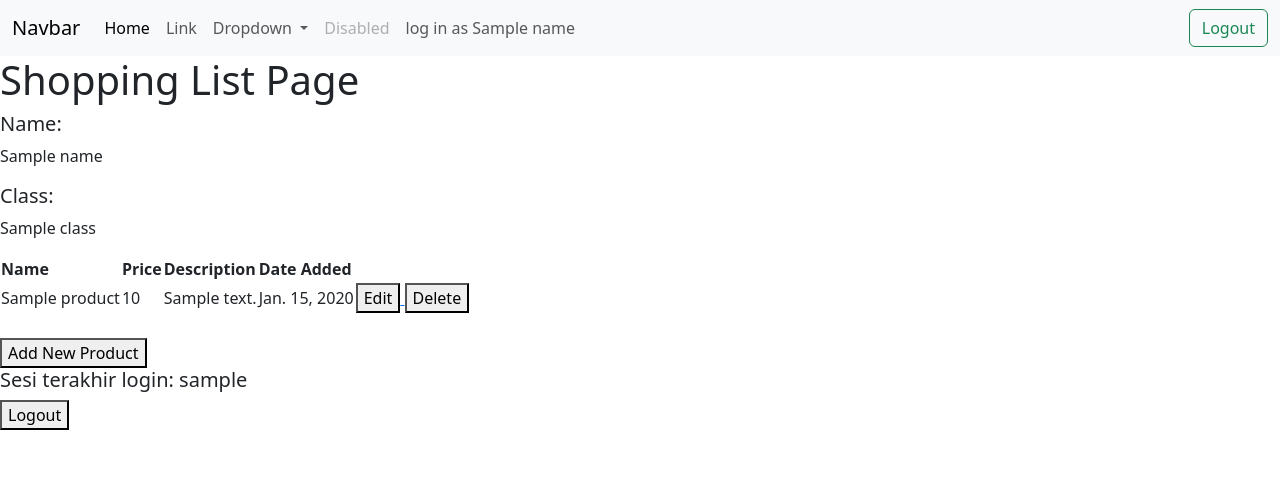
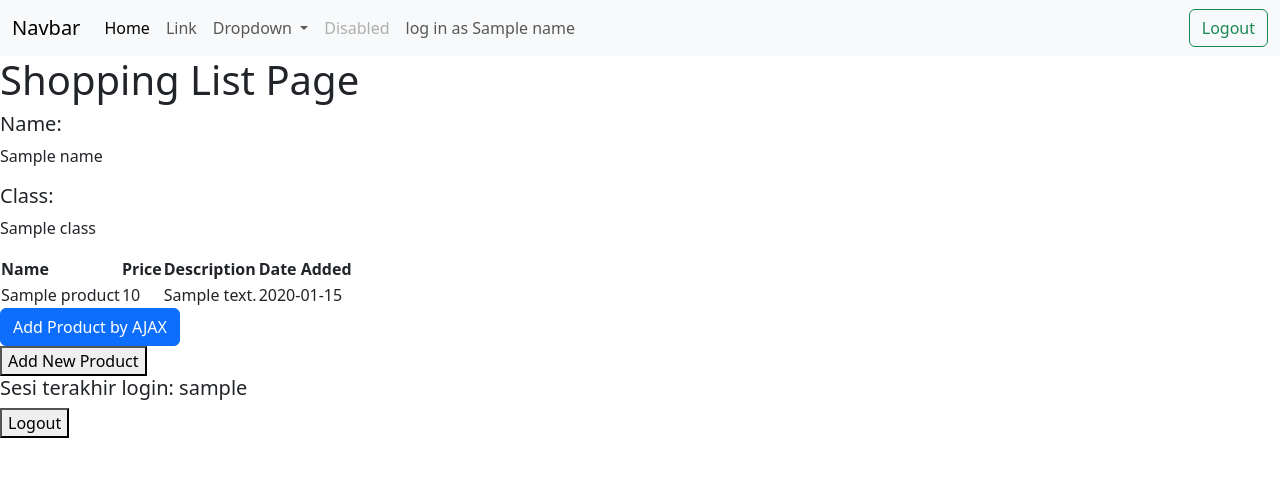
Before and after one commit to NadhiraWidyaniswari/shopping-list, a Django app: template main/templates/main.html in a window 1280 px wide. Shown: the top 477 px of the page. Run offline with Django 4.2, Linux system fonts and the light colour scheme; tables that the repository leaves empty hold one stand-in row (values such as "Sample post"); the template is opened without the code that fills it: values that come from a table or form of the project are taken from there, most other values are stand-ins (such as "Sample title", 1, 10 or a date in 2020).

Commit message:
Mengerjakan tutorial 5

```diff
--- a/main/templates/main.html
+++ b/main/templates/main.html
@@ -48,37 +48,81 @@
     <h5>Class:</h5>
     <p>{{class}}</p>
 
-<table>
-    <tr>
-        <th>Name</th>
-        <th>Price</th>
-        <th>Description</th>
-        <th>Date Added</th>
-    </tr>
+<table id="product_table"></table>
+<script>
+  async function getProducts() {
+      return fetch("{% url 'main:get_product_json' %}").then((res) => res.json())
+  }
 
-    {% comment %} Berikut cara memperlihatkan data produk di bawah baris ini {% endcomment %}
+  async function refreshProducts() {
+      document.getElementById("product_table").innerHTML = ""
+      const products = await getProducts()
+      let htmlString = `<tr>
+          <th>Name</th>
+          <th>Price</th>
+          <th>Description</th>
+          <th>Date Added</th>
+      </tr>`
+      products.forEach((item) => {
+          htmlString += `\n<tr>
+          <td>${item.fields.name}</td>
+          <td>${item.fields.price}</td>
+          <td>${item.fields.description}</td>
+          <td>${item.fields.date_added}</td>
+      </tr>`
+      })
 
-    {% for product in products %}
-        <tr>
-            <td>{{product.name}}</td>
-            <td>{{product.price}}</td>
-            <td>{{product.description}}</td>
-            <td>{{product.date_added}}</td>
-            <td>
-                <a href="{% url 'main:edit_product' product.pk %}">
-                    <button>
-                        Edit
-                    </button>
-                </a>
-                <a href="{% url 'main:delete_product' product.pk %}">
-                    <button>
-                        Delete
-                    </button>
-                </a>
-            </td>
-        </tr>
-    {% endfor %}
-</table>
+      document.getElementById("product_table").innerHTML = htmlString
+  }
+
+  refreshProducts()
+
+  function addProduct() {
+        fetch("{% url 'main:add_product_ajax' %}", {
+            method: "POST",
+            body: new FormData(document.querySelector('#form'))
+        }).then(refreshProducts)
+
+        document.getElementById("form").reset()
+        return false
+    }
+
+    document.getElementById("button_add").onclick = addProduct
+</script>
+
+<div class="modal fade" id="exampleModal" tabindex="-1" aria-labelledby="exampleModalLabel" aria-hidden="true">
+    <div class="modal-dialog">
+        <div class="modal-content">
+            <div class="modal-header">
+                <h1 class="modal-title fs-5" id="exampleModalLabel">Add New Product</h1>
+                <button type="button" class="btn-close" data-bs-dismiss="modal" aria-label="Close"></button>
+            </div>
+            <div class="modal-body">
+                <form id="form" onsubmit="return false;">
+                    {% csrf_token %}
+                    <div class="mb-3">
+                        <label for="name" class="col-form-label">Name:</label>
+                        <input type="text" class="form-control" id="name" name="name"></input>
+                    </div>
+                    <div class="mb-3">
+                        <label for="price" class="col-form-label">Price:</label>
+                        <input type="number" class="form-control" id="price" name="price"></input>
+                    </div>
+                    <div class="mb-3">
+                        <label for="description" class="col-form-label">Description:</label>
+                        <textarea class="form-control" id="description" name="description"></textarea>
+                    </div>
+                </form>
+            </div>
+            <div class="modal-footer">
+                <button type="button" class="btn btn-secondary" data-bs-dismiss="modal">Close</button>
+                <button type="button" class="btn btn-primary" id="button_add" data-bs-dismiss="modal">Add Product</button>
+            </div>
+        </div>
+    </div>
+</div>
+
+<button type="button" class="btn btn-primary" data-bs-toggle="modal" data-bs-target="#exampleModal">Add Product by AJAX</button>
 
 <br />
 
--- a/main/urls.py
+++ b/main/urls.py
@@ -2,7 +2,7 @@ from django.urls import path
 from main.views import show_main, create_product, show_xml, show_json, show_xml_by_id, show_json_by_id
 from main.views import register #sesuaikan dengan nama fungsi yang dibuat
 from main.views import login_user #sesuaikan dengan nama fungsi yang dibuat
-from main.views import logout_user, edit_product, delete_product
+from main.views import logout_user, edit_product, delete_product, get_product_json, add_product_ajax
 
 app_name = 'main'
 
@@ -18,4 +18,6 @@ urlpatterns = [
     path('logout/', logout_user, name='logout'),
     path('edit-product/<int:id>', edit_product, name='edit_product'),
     path('delete/<int:id>', delete_product, name='delete_product'),
+    path('get-product/', get_product_json, name='get_product_json'),
+path('create-product-ajax/', add_product_ajax, name='add_product_ajax')
 ]
--- a/main/views.py
+++ b/main/views.py
@@ -1,5 +1,5 @@
 from django.shortcuts import render
-from django.http import HttpResponseRedirect
+from django.http import HttpResponseNotFound, HttpResponseRedirect
 from main.forms import ProductForm
 from django.urls import reverse
 from django.http import HttpResponse
@@ -11,6 +11,7 @@ from django.contrib.auth import authenticate, login, logout
 from django.contrib.auth.decorators import login_required
 from main.models import Product
 import datetime
+from django.views.decorators.csrf import csrf_exempt
 
 @login_required(login_url='/login')
 def show_main(request):
@@ -110,4 +111,24 @@ def delete_product(request, id):
     product.delete()
     # Kembali ke halaman awal
     return HttpResponseRedirect(reverse('main:show_main'))
+
+def get_product_json(request):
+    product_item = Product.objects.all()
+    return HttpResponse(serializers.serialize('json', product_item))
+
+...
+@csrf_exempt
+def add_product_ajax(request):
+    if request.method == 'POST':
+        name = request.POST.get("name")
+        price = request.POST.get("price")
+        description = request.POST.get("description")
+        user = request.user
+
+        new_product = Product(name=name, price=price, description=description, user=user)
+        new_product.save()
+
+        return HttpResponse(b"CREATED", status=201)
+
+    return HttpResponseNotFound()
 # Create your views here.
```
